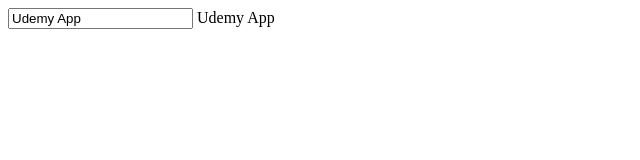
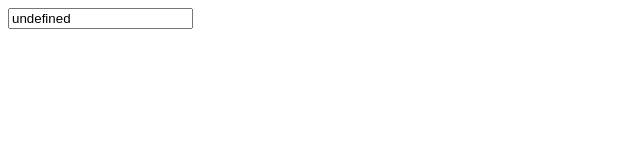
Before and after one commit to shakimharris/angular-udemy-app, an Angular app: page / in a window 1280 px wide. Shown: the top 160 px of the page, without its empty margins (0-640 px from the left). Built offline with nearby package versions, Linux system fonts and the light colour scheme.

Commit message:
removed updatevalue

```diff
--- a/src/app/app.component.ts
+++ b/src/app/app.component.ts
@@ -7,9 +7,6 @@
   styleUrls: ['./app.component.css']
 })
 export class AppComponent {
-  test = 'Udemy App';
+  text = 'Udemy App';
 
-  updateValue(e){
-  console.log(e);
-  }
 }
```
